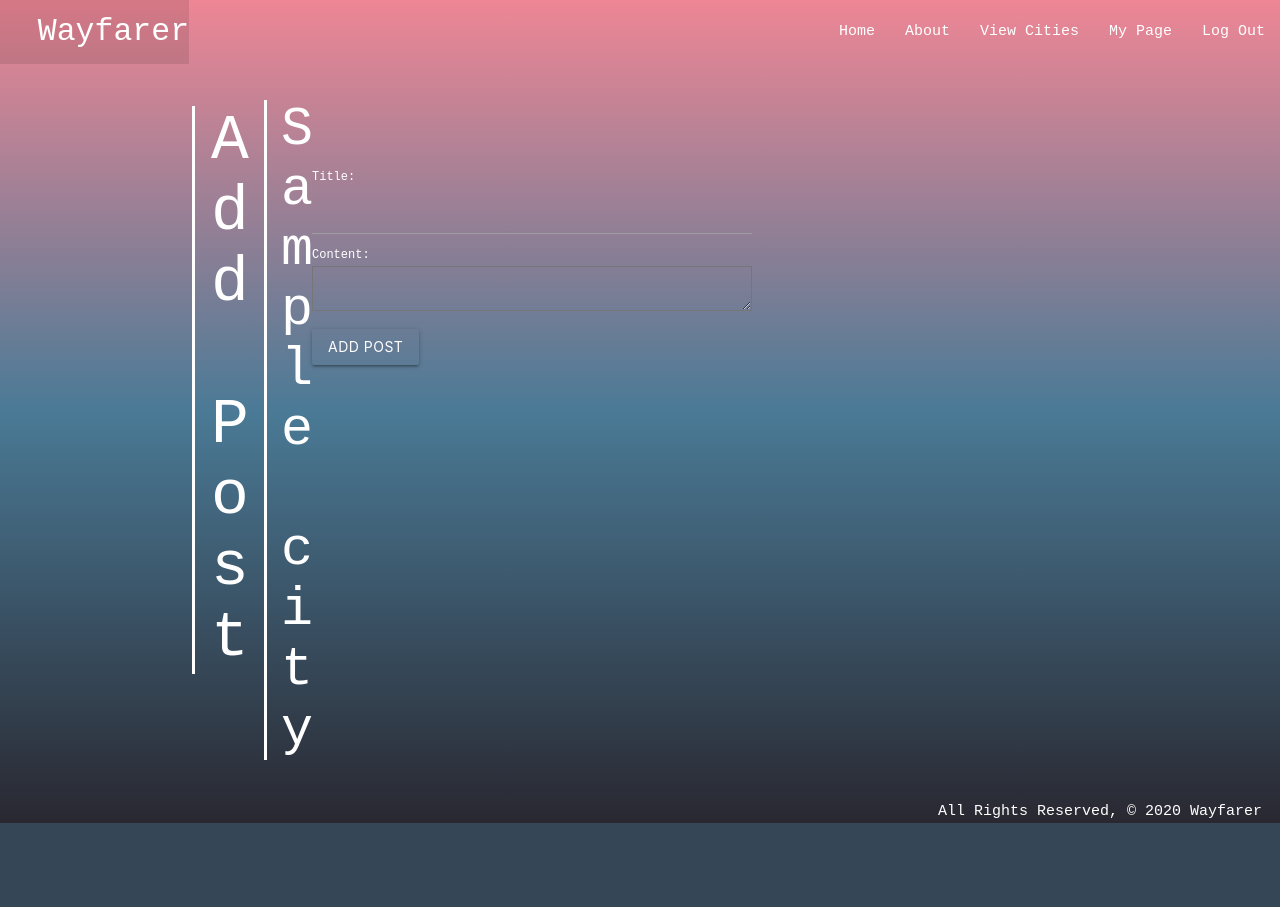
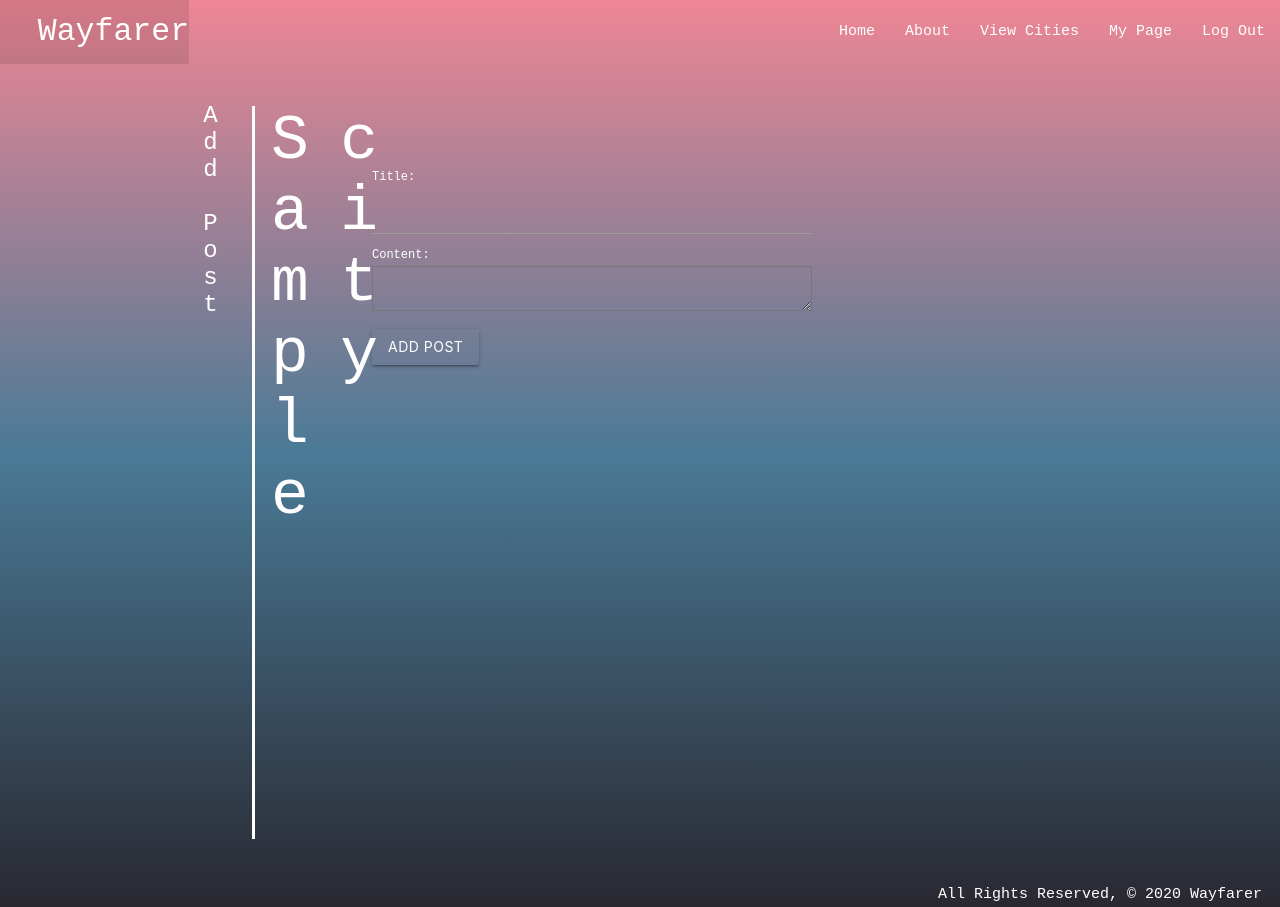
Before and after one commit to CSimoneCode/Project-Wayfarer, a Django app: page /cities/1/posts/add_post/ in a window 1280 px wide. Before the commit the page ends 823 px from the top, so only its background shows below. Run offline with Django 3.2, Linux system fonts and the light colour scheme; a user stored in the database is signed in; tables that the repository leaves empty hold one stand-in row (values such as "Sample post").

Commit message:
Post Styling

```diff
--- a/main_app/static/css/style.css
+++ b/main_app/static/css/style.css
@@ -1,23 +1,14 @@
 * {
-  -webkit-box-sizing: border-box;
   box-sizing: border-box;
   padding: 0;
   margin: 0;
 }
 
 body {
-  display: -webkit-box;
-  display: -ms-flexbox;
   display: flex;
-  -webkit-box-pack: start;
-      -ms-flex-pack: start;
   justify-content: flex-start;
-  -webkit-box-orient: vertical;
-  -webkit-box-direction: normal;
-      -ms-flex-direction: column;
   flex-direction: column;
   min-height: 100vh;
-  background-image: -webkit-gradient(linear, left bottom, left top, from(#292831), color-stop(#4a7a96), to(#ee8695));
   background-image: linear-gradient(360deg, #292831, #4a7a96, #ee8695);
   background-size: cover;
   background-repeat: no-repeat;
@@ -29,33 +20,22 @@
 }
 
 main {
-  -webkit-box-flex: 1;
-      -ms-flex: 1 0 auto;
   flex: 1 0 auto;
-  -webkit-box-pack: justify;
-      -ms-flex-pack: justify;
   justify-content: space-between;
 }
 
 .container {
-  display: -webkit-box;
-  display: -ms-flexbox;
   display: flex;
 }
 
 .rotate {
-  -webkit-writing-mode: vertical-lr;
-      -ms-writing-mode: tb-lr;
   writing-mode: vertical-lr;
-  -webkit-transform: scale(1);
   transform: scale(1);
   width: 60px;
   text-orientation: upright;
 }
 
 span.rotate {
-  height: -webkit-fit-content;
-  height: -moz-fit-content;
   height: fit-content;
 }
 
@@ -63,8 +43,6 @@
   color: white;
   padding: 0;
   border-left: 3px solid white;
-  height: -webkit-fit-content;
-  height: -moz-fit-content;
   height: fit-content;
 }
 
@@ -367,10 +298,20 @@
   border-radius: 5px;
 }
 
+#add-post {
+  margin-top: 38px;
+}
+
+input#id_title {
+  color: white;
+}
+
+textarea#id_content {
+  color: white;
+}
+
 ul.errorlist.nonfield {
   color: white !important;
-  display: -webkit-box !important;
-  display: -ms-flexbox !important;
   display: flex !important;
   font-size: x-large;
 }
--- a/main_app/static/css/style.scss
+++ b/main_app/static/css/style.scss
@@ -311,6 +311,18 @@
         border-radius: 5px;
     }
 }
+// --------------------------------------- Post
+#add-post {
+    margin-top: 38px;
+}
+
+input#id_title {
+    color: white;
+}
+
+textarea#id_content {
+    color: white;
+}
 
 // --------------------------------------- Error
 ul.errorlist.nonfield {
--- a/main_app/templates/posts/add.html
+++ b/main_app/templates/posts/add.html
@@ -2,9 +2,10 @@
 {% block title %} | Add Post{% endblock %}
 
 {% block content %}
+<span><a class="white-text"><span class="rotate" id="add-post">Add Post</span></a></span>
+
 <span class="rotate">
-    <h1>Add Post</h1>
-    <h2>{{ city.name }}</h2>
+    <h1>{{ city.name }}</h1>
 </span>
 
 <div class="form-cont">
```
Also changed, not shown: other parts of main_app/static/css/style.css (+0 -54 lines), 1 other file. Lines whose indentation alone changed are shown as unchanged.
